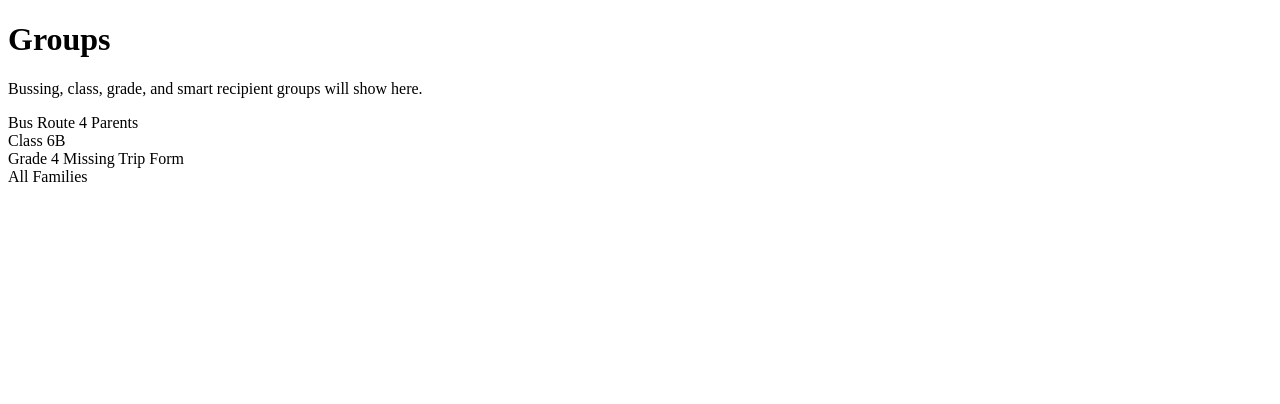
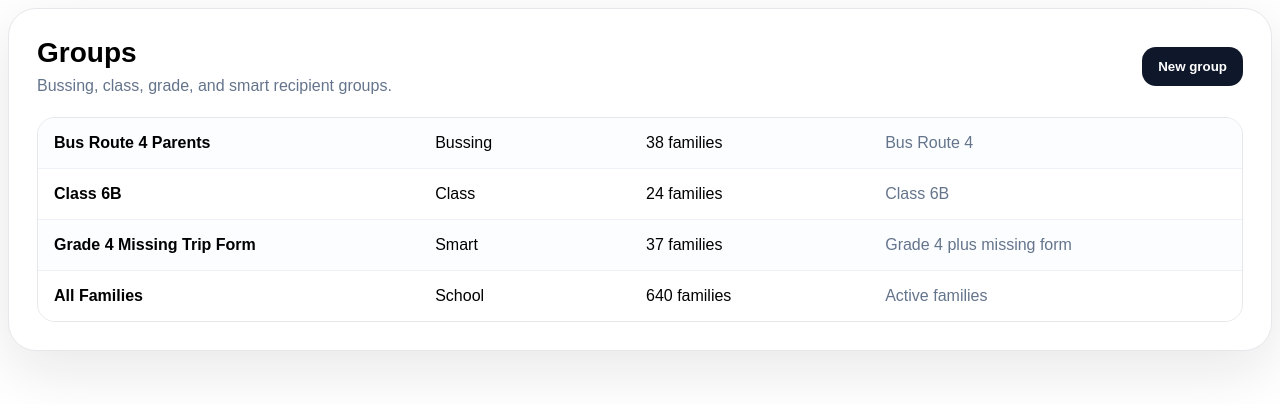
Before and after one commit to mrozsansky-blip/tby-texting-app, a Next.js app: page /groups in a window 1280 px wide. Shown: the top 404 px of the page. Built offline with nearby package versions, Linux system fonts and the light colour scheme.

Commit message:
Restyle groups page without Tailwind

```diff
--- a/components/GroupsTable.tsx
+++ b/components/GroupsTable.tsx
@@ -1,13 +1,29 @@
+const groups = [
+  ['Bus Route 4 Parents', 'Bussing', '38 families', 'Bus Route 4'],
+  ['Class 6B', 'Class', '24 families', 'Class 6B'],
+  ['Grade 4 Missing Trip Form', 'Smart', '37 families', 'Grade 4 plus missing form'],
+  ['All Families', 'School', '640 families', 'Active families']
+];
+
 export function GroupsTable() {
   return (
-    <div className="rounded-3xl bg-white p-6 shadow-sm">
-      <h1 className="text-2xl font-bold">Groups</h1>
-      <p className="mt-2 text-gray-600">Bussing, class, grade, and smart recipient groups will show here.</p>
-      <div className="mt-6 grid gap-3">
-        <div className="rounded-2xl border border-gray-200 p-4">Bus Route 4 Parents</div>
-        <div className="rounded-2xl border border-gray-200 p-4">Class 6B</div>
-        <div className="rounded-2xl border border-gray-200 p-4">Grade 4 Missing Trip Form</div>
-        <div className="rounded-2xl border border-gray-200 p-4">All Families</div>
+    <div style={{ borderRadius: 28, background: '#ffffff', padding: 28, boxShadow: '0 18px 60px rgba(15, 23, 42, 0.10)', border: '1px solid #e5e7eb', fontFamily: 'Arial, Helvetica, sans-serif' }}>
+      <div style={{ display: 'flex', alignItems: 'center', justifyContent: 'space-between', gap: 16 }}>
+        <div>
+          <h1 style={{ margin: 0, fontSize: 28 }}>Groups</h1>
+          <p style={{ margin: '8px 0 0', color: '#64748b' }}>Bussing, class, grade, and smart recipient groups.</p>
+        </div>
+        <button style={{ border: 0, borderRadius: 14, background: '#0f172a', color: '#fff', padding: '12px 16px', fontWeight: 800 }}>New group</button>
+      </div>
+      <div style={{ marginTop: 22, border: '1px solid #e5e7eb', borderRadius: 18, overflow: 'hidden' }}>
+        {groups.map((group, index) => (
+          <div key={group[0]} style={{ display: 'grid', gridTemplateColumns: '1.3fr 0.7fr 0.8fr 1.2fr', gap: 12, padding: 16, background: index % 2 === 0 ? '#fbfdff' : '#ffffff', borderTop: index === 0 ? 0 : '1px solid #eef2f7' }}>
+            <strong>{group[0]}</strong>
+            <span>{group[1]}</span>
+            <span>{group[2]}</span>
+            <span style={{ color: '#64748b' }}>{group[3]}</span>
+          </div>
+        ))}
       </div>
     </div>
   );
```
